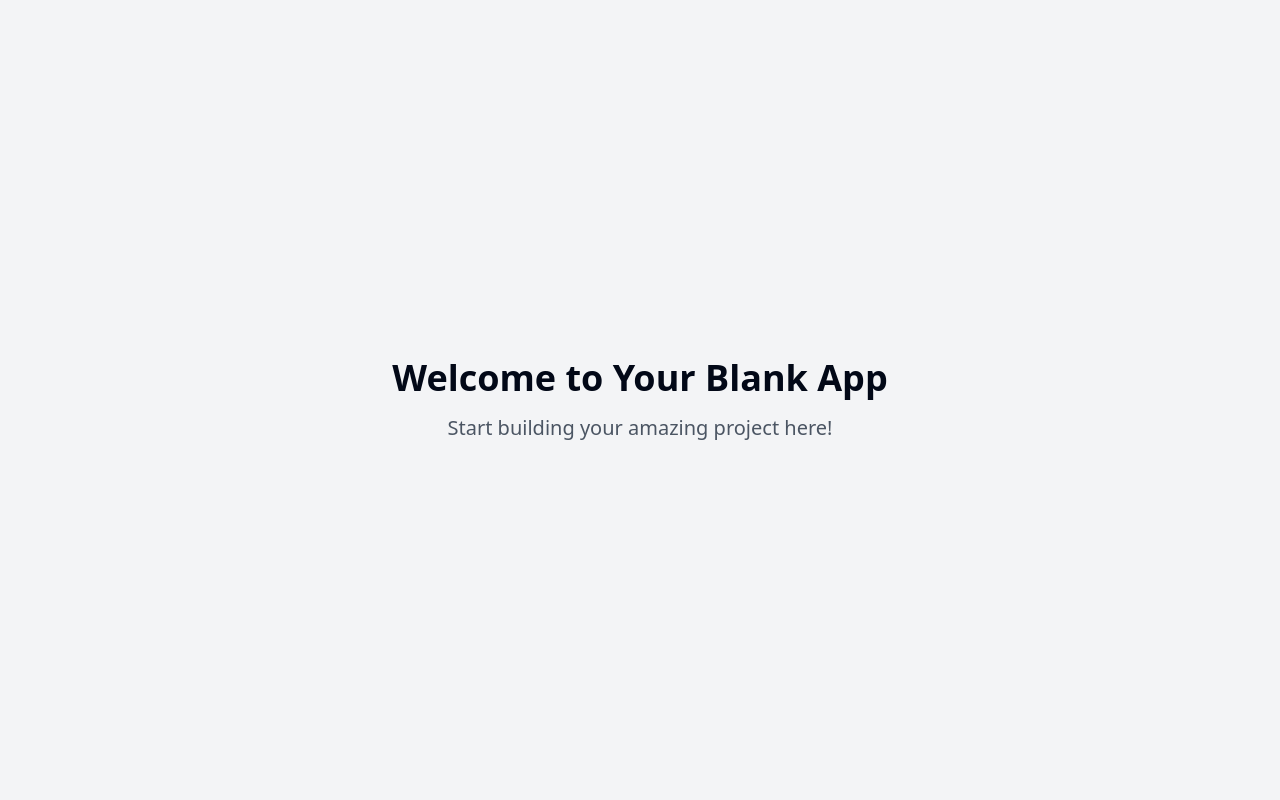
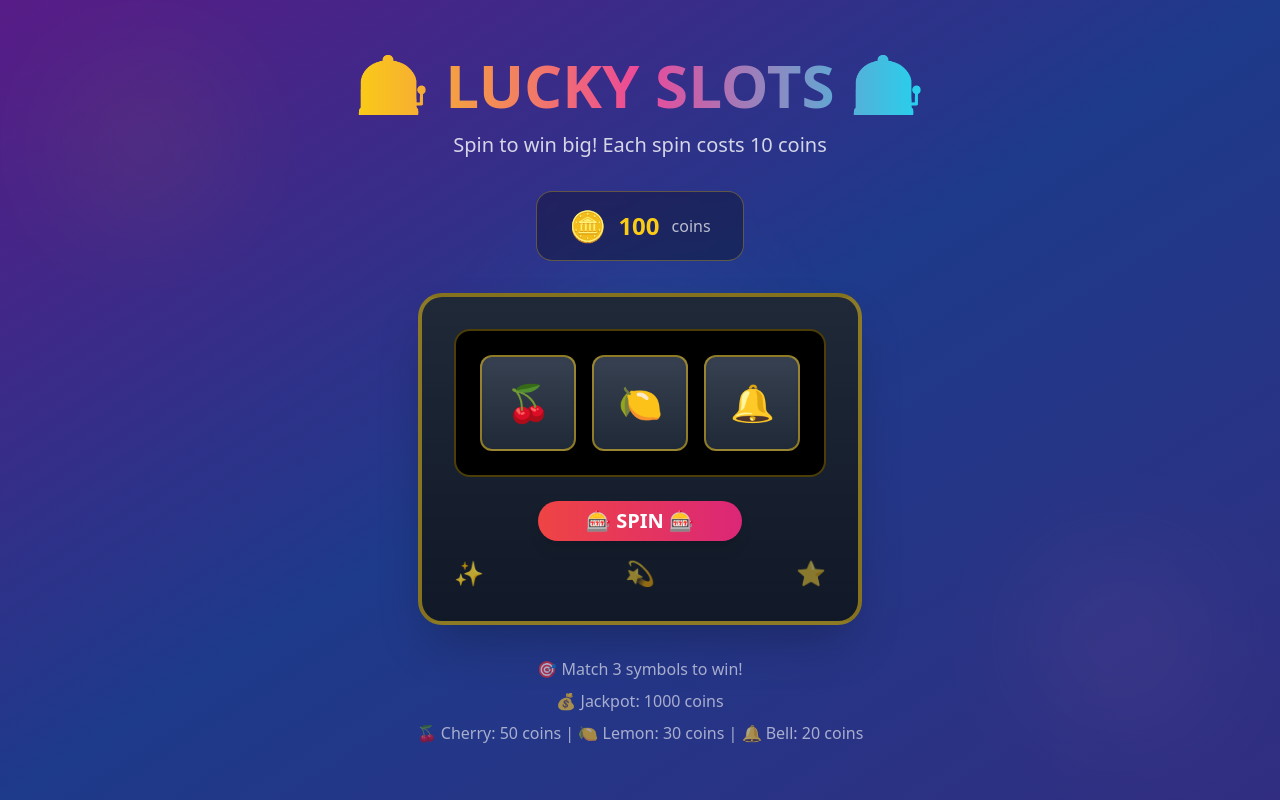
Before and after one commit to daniel-mmarques/coin-cascade-craze, a React (Vite) app: page / in a window 1280 px wide. Built offline with nearby package versions, Linux system fonts and the light colour scheme.

Commit message:
Add slot machine feature
Implement a slot machine with a spin button and coin animation on win.

```diff
--- /dev/null
+++ b/src/components/CoinExplosion.tsx
@@ -0,0 +1,65 @@
+
+import { useEffect, useState } from 'react';
+
+interface Coin {
+  id: number;
+  x: number;
+  y: number;
+  delay: number;
+  rotation: number;
+}
+
+const CoinExplosion = () => {
+  const [coins, setCoins] = useState<Coin[]>([]);
+
+  useEffect(() => {
+    // Generate coins
+    const newCoins: Coin[] = [];
+    for (let i = 0; i < 30; i++) {
+      newCoins.push({
+        id: i,
+        x: Math.random() * window.innerWidth,
+        y: window.innerHeight + 100,
+        delay: Math.random() * 1000,
+        rotation: Math.random() * 360,
+      });
+    }
+    setCoins(newCoins);
+  }, []);
+
+  return (
+    <div className="fixed inset-0 pointer-events-none z-50 overflow-hidden">
+      {coins.map((coin) => (
+        <div
+          key={coin.id}
+          className="absolute text-6xl animate-bounce"
+          style={{
+            left: coin.x,
+            bottom: -100,
+            animationDelay: `${coin.delay}ms`,
+            animationDuration: '2s',
+            transform: `rotate(${coin.rotation}deg)`,
+          }}
+        >
+          <div className="animate-spin" style={{ animationDuration: '0.5s' }}>
+            🪙
+          </div>
+        </div>
+      ))}
+
+      {/* Confetti effect */}
+      <div className="absolute inset-0 flex items-center justify-center">
+        <div className="text-8xl animate-ping">🎉</div>
+      </div>
+
+      {/* Victory text */}
+      <div className="absolute inset-0 flex items-center justify-center">
+        <div className="text-6xl font-bold text-yellow-400 animate-pulse">
+          WINNER!
+        </div>
+      </div>
+    </div>
+  );
+};
+
+export default CoinExplosion;
--- /dev/null
+++ b/src/components/SlotMachine.tsx
@@ -0,0 +1,133 @@
+
+import { useState } from 'react';
+import { Button } from '@/components/ui/button';
+import SlotReel from './SlotReel';
+import { useToast } from '@/hooks/use-toast';
+
+interface SlotMachineProps {
+  onWin: (amount: number) => void;
+  onSpin: () => boolean;
+}
+
+const symbols = ['🍒', '🍋', '🔔', '💎', '⭐', '7️⃣'];
+
+const SlotMachine = ({ onWin, onSpin }: SlotMachineProps) => {
+  const [isSpinning, setIsSpinning] = useState(false);
+  const [results, setResults] = useState(['🍒', '🍋', '🔔']);
+  const { toast } = useToast();
+
+  const getRandomSymbol = () => symbols[Math.floor(Math.random() * symbols.length)];
+
+  const calculateWin = (reels: string[]) => {
+    const [first, second, third] = reels;
+
+    // Check for three of a kind
+    if (first === second && second === third) {
+      switch (first) {
+        case '💎': return 1000; // Jackpot
+        case '7️⃣': return 500;
+        case '⭐': return 200;
+        case '🍒': return 100;
+        case '🔔': return 50;
+        case '🍋': return 30;
+        default: return 20;
+      }
+    }
+
+    // Check for two of a kind
+    if (first === second || second === third || first === third) {
+      return 10;
+    }
+
+    return 0;
+  };
+
+  const handleSpin = async () => {
+    if (isSpinning) return;
+
+    if (!onSpin()) {
+      toast({
+        title: "Not enough coins!",
+        description: "You need at least 10 coins to spin.",
+        variant: "destructive",
+      });
+      return;
+    }
+
+    setIsSpinning(true);
+
+    // Generate new results
+    const newResults = [getRandomSymbol(), getRandomSymbol(), getRandomSymbol()];
+    setResults(newResults);
+
+    // Wait for animation to finish
+    setTimeout(() => {
+      setIsSpinning(false);
+
+      const winAmount = calculateWin(newResults);
+      if (winAmount > 0) {
+        onWin(winAmount);
+
+        let title = "You Win!";
+        if (winAmount >= 1000) title = "🎉 JACKPOT! 🎉";
+        else if (winAmount >= 100) title = "🎊 Big Win! 🎊";
+
+        toast({
+          title,
+          description: `You won ${winAmount} coins!`,
+          className: "bg-gradient-to-r from-yellow-400 to-orange-500 text-black border-none",
+        });
+      } else {
+        toast({
+          title: "Try again!",
+          description: "Better luck next time!",
+        });
+      }
+    }, 3000);
+  };
+
+  return (
+    <div className="bg-gradient-to-b from-gray-800 to-gray-900 rounded-3xl p-8 shadow-2xl border-4 border-yellow-400/50">
+      {/* Slot Machine Display */}
+      <div className="bg-black rounded-2xl p-6 mb-6 border-2 border-yellow-400/30">
+        <div className="flex gap-4 justify-center items-center">
+          {results.map((symbol, index) => (
+            <SlotReel
+              key={index}
+              symbol={symbol}
+              isSpinning={isSpinning}
+              delay={index * 200}
+            />
+          ))}
+        </div>
+      </div>
+
+      {/* Spin Button */}
+      <div className="text-center">
+        <Button
+          onClick={handleSpin}
+          disabled={isSpinning}
+          className="bg-gradient-to-r from-red-500 to-pink-600 hover:from-red-600 hover:to-pink-700 text-white font-bold text-xl px-12 py-4 rounded-full shadow-lg transform transition-all duration-200 hover:scale-105 disabled:opacity-50 disabled:scale-100"
+        >
+          {isSpinning ? (
+            <div className="flex items-center gap-2">
+              <div className="animate-spin rounded-full h-6 w-6 border-b-2 border-white"></div>
+              SPINNING...
+            </div>
+          ) : (
+            "🎰 SPIN 🎰"
+          )}
+        </Button>
+      </div>
+
+      {/* Decorative elements */}
+      <div className="flex justify-between mt-4 text-yellow-400">
+        <div className="text-2xl animate-pulse">✨</div>
+        <div className="text-2xl animate-pulse delay-300">💫</div>
+        <div className="text-2xl animate-pulse delay-500">⭐</div>
+      </div>
+    </div>
+  );
+};
+
+export default SlotMachine;
--- /dev/null
+++ b/src/components/SlotReel.tsx
@@ -0,0 +1,60 @@
+
+import { useEffect, useState } from 'react';
+
+interface SlotReelProps {
+  symbol: string;
+  isSpinning: boolean;
+  delay?: number;
+}
+
+const symbols = ['🍒', '🍋', '🔔', '💎', '⭐', '7️⃣'];
+
+const SlotReel = ({ symbol, isSpinning, delay = 0 }: SlotReelProps) => {
+  const [currentSymbol, setCurrentSymbol] = useState(symbol);
+  const [spinning, setSpinning] = useState(false);
+
+  useEffect(() => {
+    if (isSpinning) {
+      setTimeout(() => {
+        setSpinning(true);
+
+        // Create spinning effect
+        const interval = setInterval(() => {
+          setCurrentSymbol(symbols[Math.floor(Math.random() * symbols.length)]);
+        }, 100);
+
+        // Stop spinning after delay
+        setTimeout(() => {
+          clearInterval(interval);
+          setCurrentSymbol(symbol);
+          setSpinning(false);
+        }, 2500 + delay);
+      }, delay);
+    }
+  }, [isSpinning, symbol, delay]);
+
+  return (
+    <div className="relative">
+      <div
+        className={`
+          w-24 h-24 bg-gradient-to-b from-gray-700 to-gray-800 rounded-xl
+          flex items-center justify-center text-4xl font-bold
+          border-2 border-yellow-400/50 shadow-inner
+          transition-transform duration-100
+          ${spinning ? 'animate-bounce' : ''}
+        `}
+      >
+        <div className={`transition-all duration-200 ${spinning ? 'blur-sm scale-110' : ''}`}>
+          {currentSymbol}
+        </div>
+      </div>
+
+      {/* Glow effect when spinning */}
+      {spinning && (
+        <div className="absolute inset-0 rounded-xl bg-yellow-400/20 animate-pulse"></div>
+      )}
+    </div>
+  );
+};
+
+export default SlotReel;
--- a/src/pages/Index.tsx
+++ b/src/pages/Index.tsx
@@ -1,12 +1,68 @@
-// Update this page (the content is just a fallback if you fail to update the page)
+
+import { useState, useEffect } from 'react';
+import SlotMachine from '@/components/SlotMachine';
+import CoinExplosion from '@/components/CoinExplosion';
 
 const Index = () => {
+  const [showCoins, setShowCoins] = useState(false);
+  const [coins, setCoins] = useState(100);
+
+  const handleWin = (winAmount: number) => {
+    setCoins(prev => prev + winAmount);
+    setShowCoins(true);
+    setTimeout(() => setShowCoins(false), 3000);
+  };
+
+  const handleSpin = () => {
+    if (coins >= 10) {
+      setCoins(prev => prev - 10);
+      return true;
+    }
+    return false;
+  };
+
   return (
-    <div className="min-h-screen flex items-center justify-center bg-gray-100">
-      <div className="text-center">
-        <h1 className="text-4xl font-bold mb-4">Welcome to Your Blank App</h1>
-        <p className="text-xl text-gray-600">Start building your amazing project here!</p>
+    <div className="min-h-screen bg-gradient-to-br from-purple-900 via-blue-900 to-indigo-900 relative overflow-hidden">
+      {/* Background Pattern */}
+      <div className="absolute inset-0 opacity-10">
+        <div className="absolute top-20 left-20 w-32 h-32 bg-yellow-400 rounded-full blur-3xl"></div>
+        <div className="absolute bottom-20 right-20 w-40 h-40 bg-pink-400 rounded-full blur-3xl"></div>
+        <div className="absolute top-1/2 left-1/2 w-60 h-60 bg-cyan-400 rounded-full blur-3xl transform -translate-x-1/2 -translate-y-1/2"></div>
       </div>
+
+      <div className="relative z-10 min-h-screen flex flex-col items-center justify-center p-4">
+        {/* Header */}
+        <div className="text-center mb-8">
+          <h1 className="text-6xl font-bold text-transparent bg-clip-text bg-gradient-to-r from-yellow-400 via-pink-500 to-cyan-400 mb-4 animate-fade-in">
+            🎰 LUCKY SLOTS 🎰
+          </h1>
+          <p className="text-xl text-white/80 animate-fade-in">
+            Spin to win big! Each spin costs 10 coins
+          </p>
+        </div>
+
+        {/* Coins Display */}
+        <div className="mb-8 bg-black/30 backdrop-blur-sm rounded-2xl px-8 py-4 border border-yellow-400/30">
+          <div className="flex items-center gap-3">
+            <span className="text-3xl">🪙</span>
+            <span className="text-2xl font-bold text-yellow-400">{coins}</span>
+            <span className="text-white/70">coins</span>
+          </div>
+        </div>
+
+        {/* Slot Machine */}
+        <SlotMachine onWin={handleWin} onSpin={handleSpin} />
+
+        {/* Instructions */}
+        <div className="mt-8 text-center text-white/60 max-w-md">
+          <p className="mb-2">🎯 Match 3 symbols to win!</p>
+          <p className="mb-2">💰 Jackpot: 1000 coins</p>
+          <p>🍒 Cherry: 50 coins | 🍋 Lemon: 30 coins | 🔔 Bell: 20 coins</p>
+        </div>
+      </div>
+
+      {/* Coin Explosion */}
+      {showCoins && <CoinExplosion />}
     </div>
   );
 };
```
